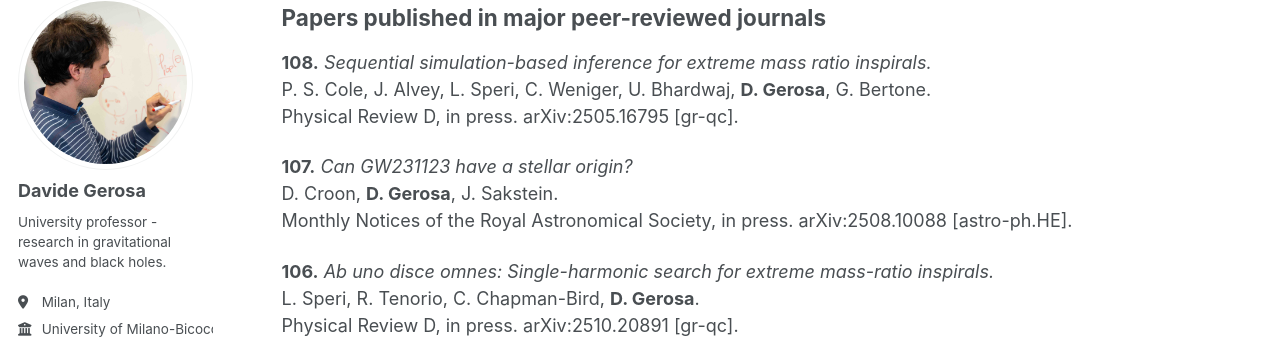
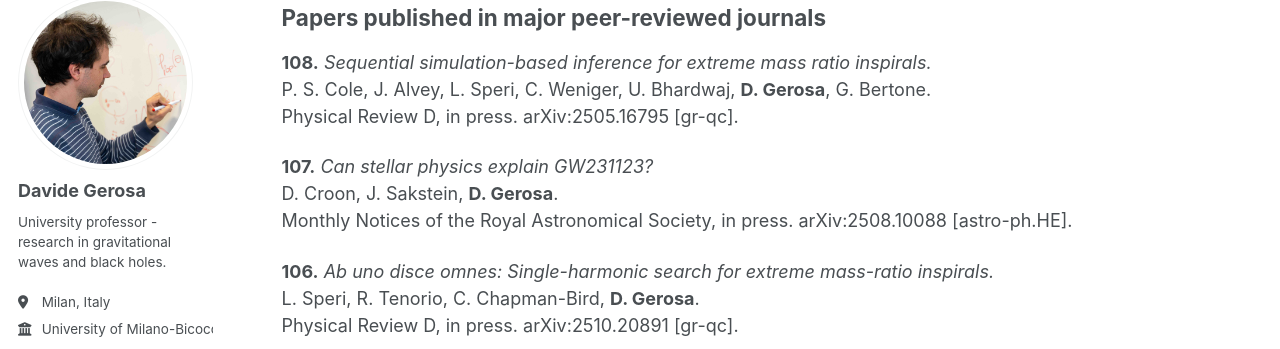
Before and after one commit to dgerosa/website, a Jekyll site: the page built from _pages/publications.md, in a window 1280 px wide and 900 px high, scrolled down 1443 px. Shown: the part 104-453 px from the top of the window. Built offline with Jekyll 4.4.1, drawn with Linux system fonts in a browser that asks for light colours; some web fonts are replaced; some of the changed text lies outside the part shown.

Commit message:
Website update from workflow

```diff
--- a/_pages/_publications.md
+++ b/_pages/_publications.md
@@ -59,8 +59,8 @@ P. S. Cole, J. Alvey, L. Speri, C. Weniger, U. Bhardwaj, **D. Gerosa**, G. Berto
 Physical Review D, in press. <a href="https://arxiv.org/abs/2505.16795" style="color: inherit; text-decoration: none;">arXiv:2505.16795 [gr-qc]</a>.
 
 **107.**
-*Can GW231123 have a stellar origin?*\
-D. Croon, **D. Gerosa**, J. Sakstein.\
+*Can stellar physics explain GW231123?*\
+D. Croon, J. Sakstein, **D. Gerosa**.\
 Monthly Notices of the Royal Astronomical Society, in press. <a href="https://arxiv.org/abs/2508.10088" style="color: inherit; text-decoration: none;">arXiv:2508.10088 [astro-ph.HE]</a>.
 
 **106.**
```
Also changed, not shown: other parts of _pages/_publications.md (+1 -1 lines), _pages/_citations.md (+11 -11 lines), _pages/_group.md (+1 -1 lines), _pages/_talks.md (+1 -1 lines).
